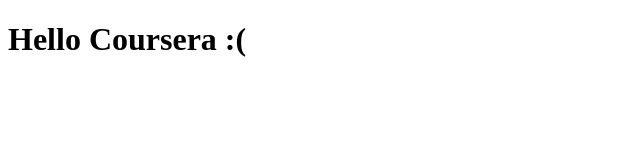
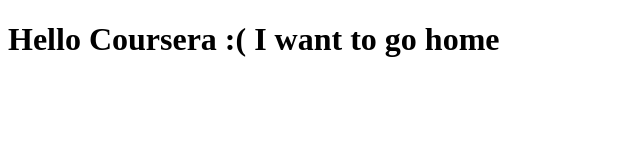
Before and after one commit to kyherpst/coursera-test, a plain HTML site: page site/index.html in a window 1280 px wide. Shown: the whole page, without its empty margins (0-640 px from the left). Drawn offline with Linux system fonts and the light colour scheme.

Commit message:
small addition to page content

```diff
--- a/site/index.html
+++ b/site/index.html
@@ -5,6 +5,6 @@
 </head>
 
 <body>
-	<h1> Hello Coursera :( </h1>
+	<h1> Hello Coursera :( I want to go home</h1>
 </body>
 </html>
```
